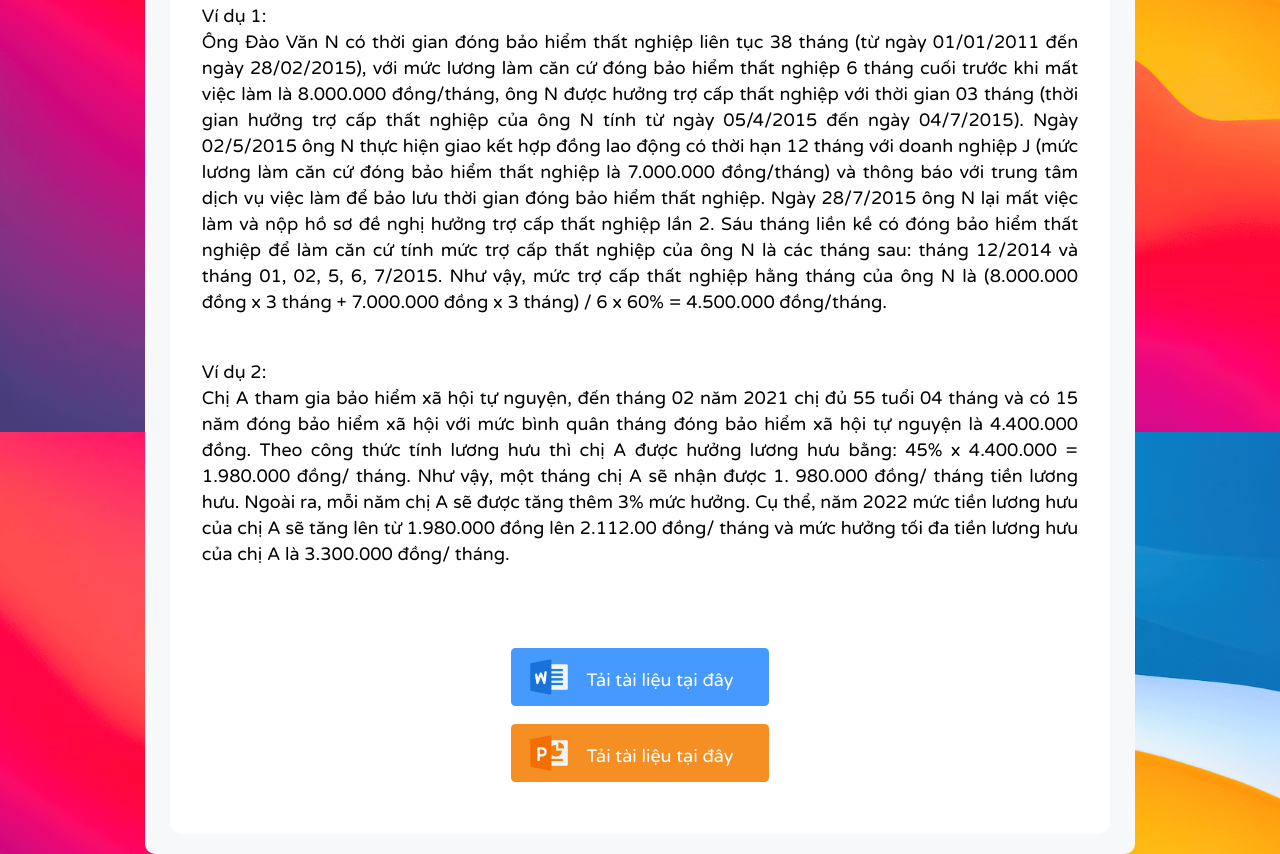
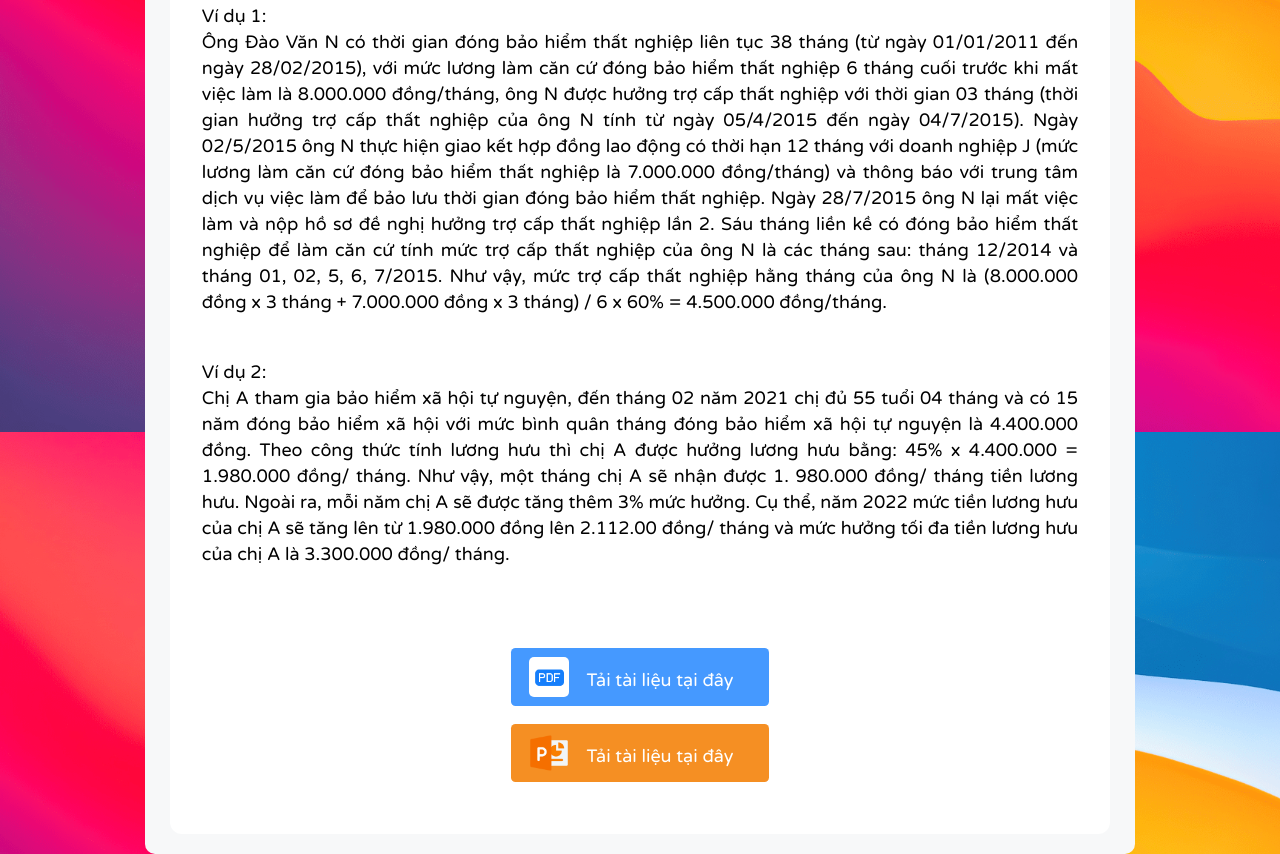
Before and after one commit to Banh-Mi/N8, a plain HTML site: page index.html in a window 1280 px wide. Shown: the part 368-1222 px from the top of the page. Drawn offline with nearby package versions, Linux system fonts and the light colour scheme.

Commit message:
update 2

```diff
--- a/index.html
+++ b/index.html
@@ -30,7 +30,7 @@
 				</p>
 			</div>
 			<div class="download">
-				<a href="data/Tài liệu BHXH.docx" download="Tài liệu Word.docx" class="word"><img src="icon/word.png" width="40px" height="40px"><p class="text">Tải tài liệu tại đây</p></a>
+				<a href="data/Tài liệu BHXH.pdf" download="Tài liệu PDF.pdf" class="pdf"><img src="icon/pdf.png" width="40px" height="40px" class="icon"><p class="text">Tải tài liệu tại đây</p></a>
 				<a href="data/Nhóm_08_BHXH.pptx" download="Tài liệu PowerPoint.pptx" class="powerpoint"><img src="icon/powerpoint.png" width="40px" height="40px"><p class="text">Tải tài liệu tại đây</p></a>
 			</div>
 
--- a/style.css
+++ b/style.css
@@ -120,8 +120,12 @@ body {
   margin:0.65em 1em 0 1em;
 }
 
-.download > .word {
+.download > .pdf {
   background-color: #4599FF;
+}
+.icon {
+  background-color: #Fff;
+  border-radius: 5px;
 }
 
 .download > .powerpoint {
```
Also changed, not shown: icon/pdf.png (added), icon/word.png (deleted), 1 other file.
